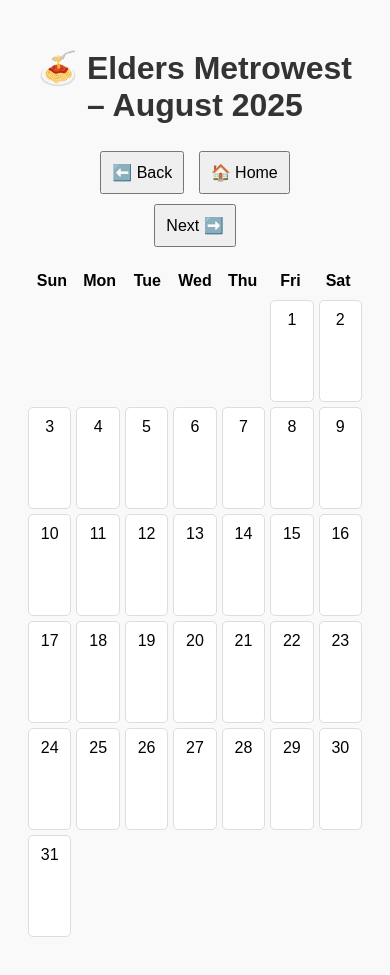
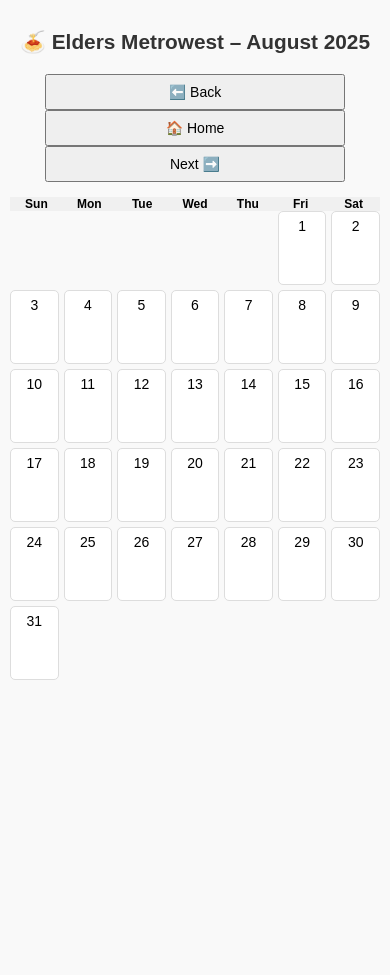
Before and after one commit to thaism2f/missionary-meals, a plain HTML site: page elders-metrowest.html in a window 390 px wide. After the commit the page ends 844 px from the top, so only its background shows below. Drawn offline with Linux system fonts and the light colour scheme.

Commit message:
Made layout mobile-friendly

```diff
--- a/style.css
+++ b/style.css
@@ -2,61 +2,76 @@
 body {
   font-family: Arial, sans-serif;
   background: #f9f9f9;
-  padding: 20px;
+  padding: 10px;
   text-align: center;
+  margin: 0;
 }
 h1 {
   color: #333;
+  font-size: 1.5em;
+  margin: 20px 10px;
 }
 .buttons {
-  margin-top: 30px;
+  margin-top: 20px;
+  display: flex;
+  flex-direction: column;
+  gap: 10px;
+  align-items: center;
 }
 .button {
-  display: inline-block;
   padding: 15px 25px;
-  margin: 10px;
   font-size: 18px;
   background: #0077cc;
   color: white;
   text-decoration: none;
   border-radius: 8px;
+  width: 90%;
+  max-width: 320px;
 }
 .button.disabled {
   background: #ccc;
   pointer-events: none;
 }
 .calendar-nav {
-  margin: 20px;
+  margin: 15px;
 }
-.weekdays {
+.calendar-nav button {
+  font-size: 16px;
+  margin: 0 5px;
+  padding: 10px 15px;
+}
+.weekdays, .calendar {
   display: grid;
   grid-template-columns: repeat(7, 1fr);
   max-width: 600px;
-  margin: 10px auto;
+  margin: 0 auto;
+  font-size: 14px;
+}
+.weekdays {
   font-weight: bold;
+  background: #f0f0f0;
 }
 .calendar {
-  display: grid;
-  grid-template-columns: repeat(7, 1fr);
   gap: 5px;
-  max-width: 600px;
-  margin: 10px auto;
 }
 .day {
   background: white;
-  padding: 10px;
+  padding: 8px;
   border: 1px solid #ddd;
   border-radius: 5px;
-  height: 80px;
+  height: 70px;
+  font-size: 14px;
   cursor: pointer;
+  display: flex;
+  flex-direction: column;
+  justify-content: space-between;
 }
 .day:hover {
   background: #e0f7fa;
 }
 .signup-name {
-  font-size: 0.9em;
+  font-size: 0.85em;
   color: green;
-  margin-top: 5px;
 }
 #form {
   margin-top: 20px;
@@ -66,4 +81,24 @@ input, button {
   padding: 10px;
   margin: 5px;
   font-size: 16px;
+  width: 90%;
+  max-width: 300px;
 }
+
+@media (max-width: 600px) {
+  .weekdays, .calendar {
+    font-size: 12px;
+    grid-template-columns: repeat(7, 1fr);
+  }
+  .day {
+    height: 60px;
+    padding: 6px;
+  }
+  h1 {
+    font-size: 1.3em;
+  }
+  .calendar-nav button {
+    font-size: 14px;
+    padding: 8px 10px;
+  }
+}
```
